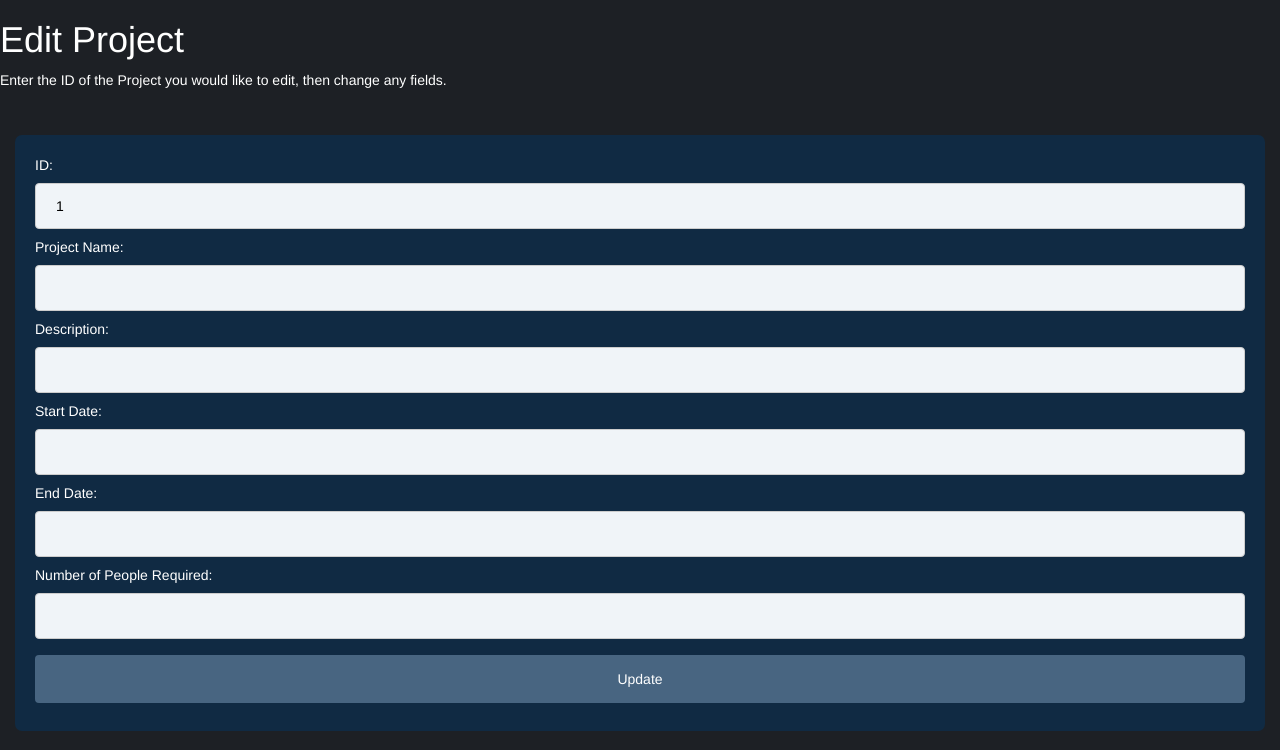
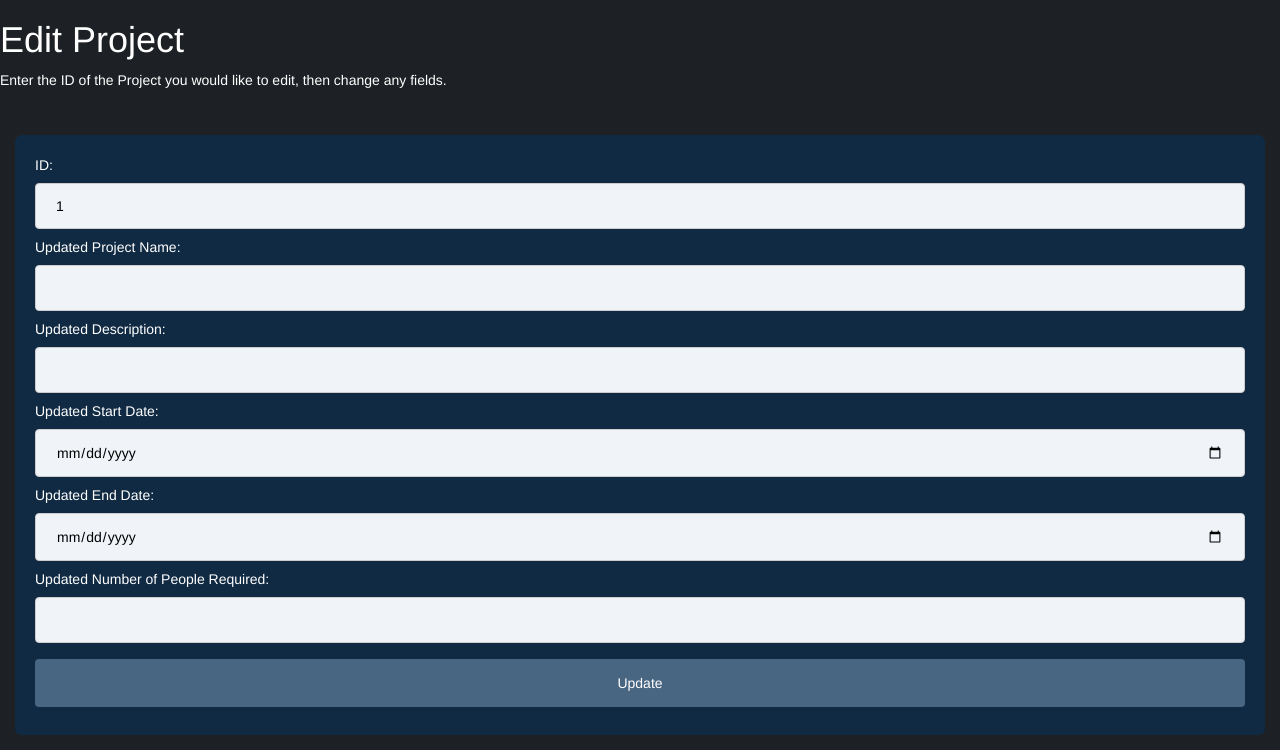
Before and after one commit to cnesci/eco_squad, a Flask app: page /update_project in a window 1280 px wide. Shown: the part 50-800 px from the top of the page. Run offline with Flask 2, Linux system fonts and the light colour scheme; some libraries are stand-ins or nearby versions.

Commit message:
Changed number fields to date format

```diff
--- a/Templates/add_project.html
+++ b/Templates/add_project.html
@@ -18,9 +18,9 @@ Enter a project to add it to the database.
   Description:
   <input type="text" name="m_description"><br>
   Start Date:
-  <input type="number" name="m_start_date"><br>
+  <input type="date" name="m_start_date"><br>
   End Date:
-  <input type="number" name="m_end_date"><br>
+  <input type="date" name="m_end_date"><br>
   Number of People Required:
   <input type="number" name="m_people"><br>
 
--- a/Templates/modify_project.html
+++ b/Templates/modify_project.html
@@ -15,15 +15,15 @@ Enter the ID of the Project you would like to edit, then change any fields.
   <form action="/modify_project", method="POST">
     ID:
     <input type="number" name="m_id" value=1><br>
-    Project Name:
+    Updated Project Name:
     <input type="text" name="m_project"><br>
-    Description:
+    Updated Description:
     <input type="text" name="m_description"><br>
-    Start Date:
-    <input type="number" name="m_start_date"><br>
-    End Date:
-    <input type="number" name="m_end_date"><br>
-    Number of People Required:
+    Updated Start Date:
+    <input type="date" name="m_start_date"><br>
+    Updated End Date:
+    <input type="date" name="m_end_date"><br>
+    Updated Number of People Required:
     <input type="number" name="m_people"><br>
 
     <button class="sub" type="submit">Update</button>
```
Also changed, not shown: projects.db, 1 other file.
